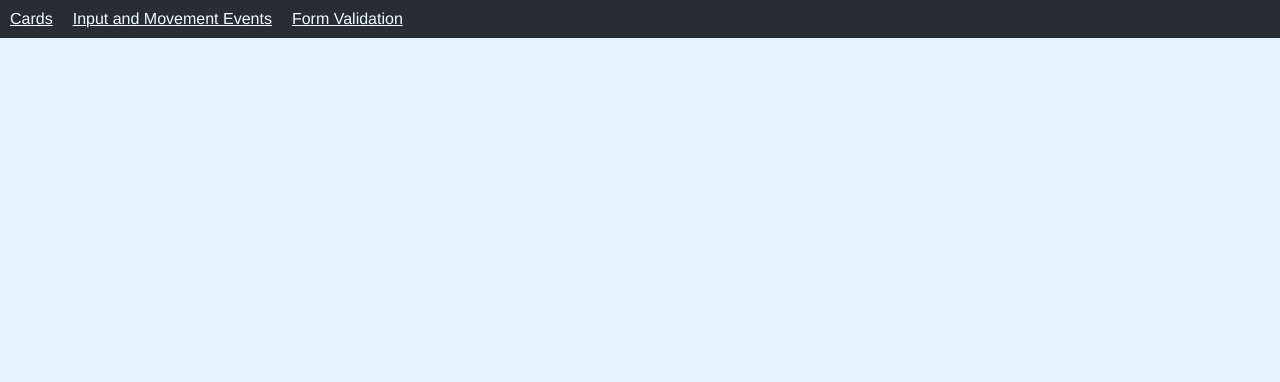
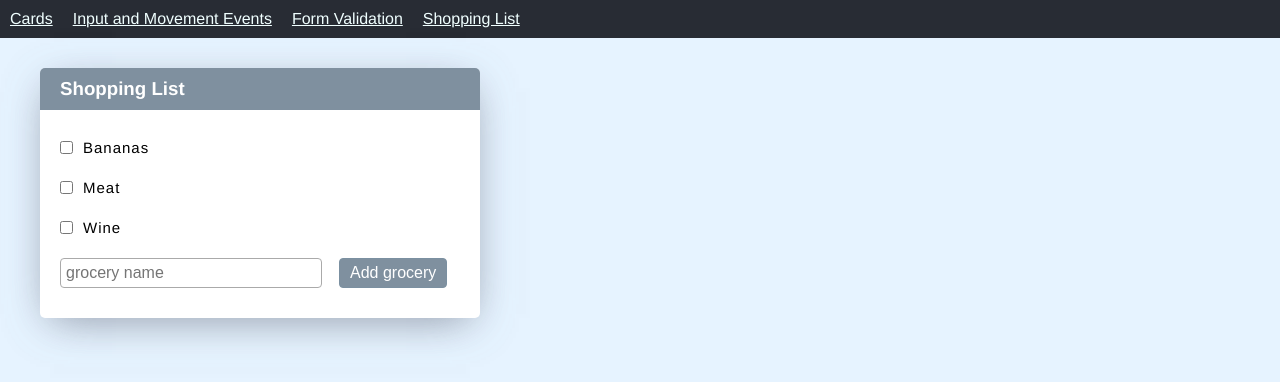
Before and after one commit to StefanBratovanov/ReactBasicsPack, a React (Create React App) app: page /ShoppingList in a window 1280 px wide. Shown: the top 382 px of the page. Built offline with nearby package versions, Linux system fonts and the light colour scheme.

Commit message:
ShoppingList added

```diff
--- a/src/App.css
+++ b/src/App.css
@@ -37,6 +37,55 @@
   color: azure;
 }
 
+.checkbox-shopping-list {
+  margin: 10px;
+  margin-left: 0;
+  position: relative;
+  top: 1px;
+}
+
+.checkbox-shopping-list:checked + span {
+  text-decoration: line-through;
+  color: #777;
+}
+
+.new-grocery {
+  margin-top: 10px;
+  width: 250px;
+}
+
+.new-grocery-button {
+  margin-left: 17px;
+  cursor: pointer;
+}
+
+li .delete-button {
+  visibility: hidden;
+  cursor: pointer;
+  margin: 5px;
+  margin-left: 230px;
+}
+
+.li-shopping-item {
+  display: flex;
+}
+
+.li-shopping-item:hover {
+ background-color: #ccc;
+}
+
+.li-shopping-item:hover button {
+  visibility: visible;
+}
+
+.grocery-name{
+  flex: 1;
+  text-align: left;
+  text-transform: none;
+  color: black;
+}
+
+
 @keyframes App-logo-spin {
   from {
     transform: rotate(0deg);
--- a/src/App.js
+++ b/src/App.js
@@ -2,6 +2,7 @@ import { BrowserRouter as Router, Route, Link, Switch } from 'react-router-dom';
 import Card from './components/Card.js';
 import Events from './components/Events.js'
 import FormValidation from './components/FormValidation.js';
+import ShoppingList from './components/ShoppingList.js';
 import './App.css';
 import './styles/Card.css'
 import './styles/Events.css'
@@ -14,11 +15,13 @@ const App = () => {
           <li className="nav-li"><Link to="/Cards">Cards</Link></li>
           <li className="nav-li"><Link to="/Events">Input and Movement Events</Link></li>
           <li className="nav-li"><Link to="/FormValidation">Form Validation</Link></li>
+          <li className="nav-li"><Link to="/ShoppingList">Shopping List</Link></li>
         </ul>
         <Switch>
           <Route exact path="/Cards" component={Card} />
           <Route exact path="/Events" component={Events} />
           <Route exact path="/FormValidation" component={FormValidation}/>
+          <Route exact path="/ShoppingList" component={ShoppingList}/>
         </Switch>
       </Router>
     </div>
--- a/src/components/FormValidation.js
+++ b/src/components/FormValidation.js
@@ -68,8 +68,8 @@ const FormValidation = () => {
 
     return (
         <>
-            <section className='events-section'>
-                <h3 className='events-h3'>Form Validation </h3>
+            <section className='app-section'>
+                <h3 className='app-h3'>Form Validation </h3>
                 <form onSubmit={handleOnSubmit}>
                     <span className='error'>{validationErrors['firstName']}</span>
                     <label>
@@ -92,7 +92,7 @@ const FormValidation = () => {
                         />
                     </label>
                     <span className='error'>{validationErrors['acceptTerms']}</span>
-                    <label>
+                    <label className='submit-label'>
                         <input
                             type='checkbox'
                             name='acceptTerms'
--- a/src/components/InputEvents.js
+++ b/src/components/InputEvents.js
@@ -35,8 +35,8 @@ const InputEvents = () => {
 
     return (
         <>
-            <section className='events-section'>
-                <h3 className='events-h3'>Mouse Events</h3>
+            <section className='app-section'>
+                <h3 className='app-h3'>Mouse Events</h3>
                 <button
                     onClick={handleClick}
                     onMouseDown={handleOnMouseDown}
@@ -46,8 +46,8 @@ const InputEvents = () => {
                 <p className='p-clicked'>Button clicked: {buttonClicked}</p>
             </section>
 
-            <section className='events-section'>
-                <h3 className='events-h3'>Input change Events</h3>
+            <section className='app-section'>
+                <h3 className='app-h3'>Input change Events</h3>
                 <input
                     type="text"
                     value={inputText}
@@ -55,8 +55,8 @@ const InputEvents = () => {
                 <p className='input-value'>Input value here: {inputText}</p>
             </section>
 
-            <section className='events-section'>
-                <h3 className='events-h3'>Form submit events</h3>
+            <section className='app-section'>
+                <h3 className='app-h3'>Form submit events</h3>
                 <form onSubmit={handleFormSubmit}>
                     <input
                         type='text'
--- a/src/components/MovementEvents.js
+++ b/src/components/MovementEvents.js
@@ -21,14 +21,14 @@ const MovementEvents = () => {
 
     return (
         <>
-            <section className='events-section' onMouseMove={handleOnMouseMove}>
-                <h3 className='events-h3'>Mouse Coordinates</h3>
+            <section className='app-section' onMouseMove={handleOnMouseMove}>
+                <h3 className='app-h3'>Mouse Coordinates</h3>
                 <div className='x-coordinate'>x: {mouseX}</div>
                 <div className='y-coordinate'>y: {mouseY}</div>
             </section>
 
-            <section className='events-section'>
-                <h3 className='events-h3'>Window scroll position</h3>
+            <section className='app-section'>
+                <h3 className='app-h3'>Window scroll position</h3>
                 <p className='p-scroll'>Window scroll Y: {windowScrollY}</p>
             </section>
         </>
--- /dev/null
+++ b/src/components/ShoppingList.js
@@ -0,0 +1,122 @@
+import React from "react";
+import { useState } from "react";
+
+const ShoppingList = () => {
+    const [shoppingListItems, setShoppingListItems] = useState({
+        groceryItems: [
+            { name: "Bananas", id: "id-1", completed: false },
+            { name: "Meat", id: "id-2", completed: false },
+            { name: "Wine", id: "id-3", completed: false }
+        ]
+    })
+
+    const [newGrocery, setNewGrocery] = useState('')
+    const [validationErrors, setValidationErrors] = useState({})
+
+    const handleOnChange = (e) => {
+        setNewGrocery(e.target.value)
+    }
+
+    const handleOnCompletedToggle = (e) => {
+        const index = parseInt(e.target.attributes.itemindex.value, 10)
+
+        const newGroceryState = [...shoppingListItems.groceryItems];
+        newGroceryState[index] = {
+            ...newGroceryState[index],
+            completed: e.target.checked
+        }
+
+        setShoppingListItems({ groceryItems: newGroceryState })
+    }
+
+    const handleDelete = (e) => {
+        const index = parseInt(e.target.attributes.itemindex.value, 10)
+        const groceries = [
+            ...shoppingListItems.groceryItems.slice(0, index),
+            ...shoppingListItems.groceryItems.slice(index + 1)]
+
+        setShoppingListItems({ groceryItems: groceries })
+    }
+
+    const handleOnSubmit = (e) => {
+        e.preventDefault()
+
+        const isFormValid = validateFields();
+        if (isFormValid) {
+            const newShoppingItem = {
+                name: newGrocery,
+                completed: false,
+                id: 'id-' + new Date()
+            }
+
+            let exisitngItems = [...shoppingListItems.groceryItems]
+
+            if (!exisitngItems.some(l => l.name === newGrocery)) {
+                const newGroceryList = [...exisitngItems, newShoppingItem]
+
+                setShoppingListItems({ groceryItems: newGroceryList })
+            }
+
+            setNewGrocery('')
+        }
+    }
+
+    const validateFields = () => {
+        const errors = {}
+        if (!newGrocery) {
+            errors['newItemName'] = 'Enter grocery name'
+        }
+
+        setValidationErrors(errors)
+        return Object.keys(errors).length === 0;
+    }
+
+    const groceries = shoppingListItems.groceryItems
+
+
+    return (
+        <>
+            <section className="app-section">
+                <h3 className="app-h3">Shopping List</h3>
+                {!groceries.length && <p>All Done!</p>}
+                <ul>
+                    {
+                        groceries.map((g, index) => {
+                            return (
+                                <li key={index} className="li-shopping-item">
+                                    <label>
+                                        <input
+                                            type="checkbox"
+                                            className='checkbox-shopping-list'
+                                            itemindex={index}
+                                            onChange={handleOnCompletedToggle}
+                                        />
+                                        <span className="grocery-name">{g.name}</span>
+                                        <button
+                                            itemindex={index}
+                                            onClick={handleDelete}
+                                            className="delete-button">x</button>
+                                    </label>
+                                </li>
+                            )
+                        })
+                    }
+                </ul>
+                <form onSubmit={handleOnSubmit}>
+                    <span className="error">{validationErrors['newItemName']}</span>
+                    <input
+                        type="text"
+                        name="newItemName"
+                        placeholder="grocery name"
+                        value={newGrocery}
+                        onChange={handleOnChange}
+                        className="new-grocery"
+                    />
+                    <button type="submit" className="new-grocery-button">Add grocery</button>
+                </form>
+            </section>
+        </>
+    )
+}
+
+export default ShoppingList;
--- a/src/styles/Events.css
+++ b/src/styles/Events.css
@@ -2,7 +2,7 @@
     height: 1500px;
 }
 
-.events-section {
+.app-section {
     position: relative;
     overflow: hidden;
     padding: 60px 20px 20px;
@@ -13,7 +13,7 @@
     max-width: 400px;
 }
 
-.events-h3 {
+.app-h3 {
     background-color: rgba(80, 103, 124, 0.73);
     margin-top: 0;
     position: absolute;
@@ -66,7 +66,7 @@ button {
     margin-right: 150px;
 }
 
-label {
+.submit-label {
     display: block;
 }
 
```
Also changed, not shown: 1 other file (tests, documents, lock files or other folders).
